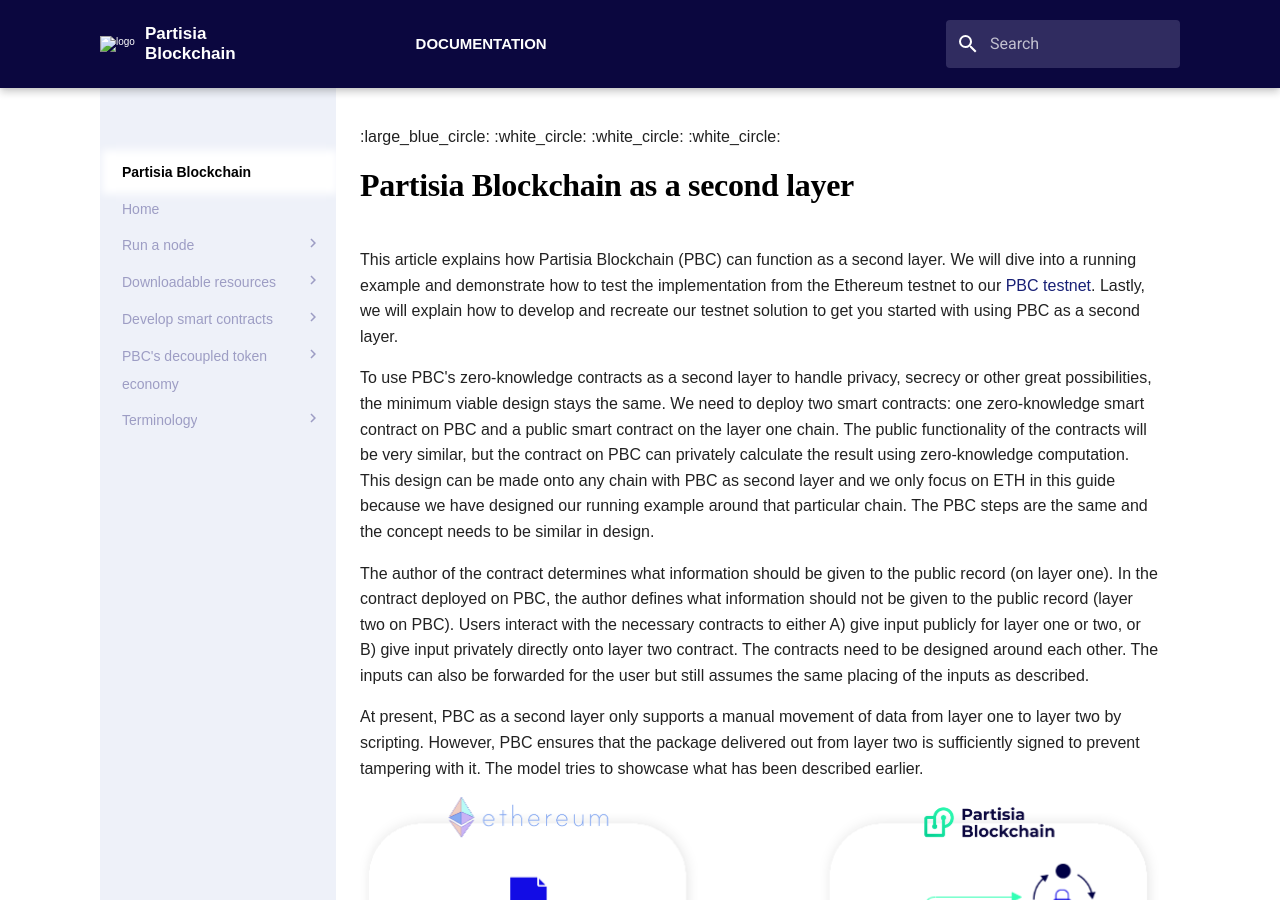
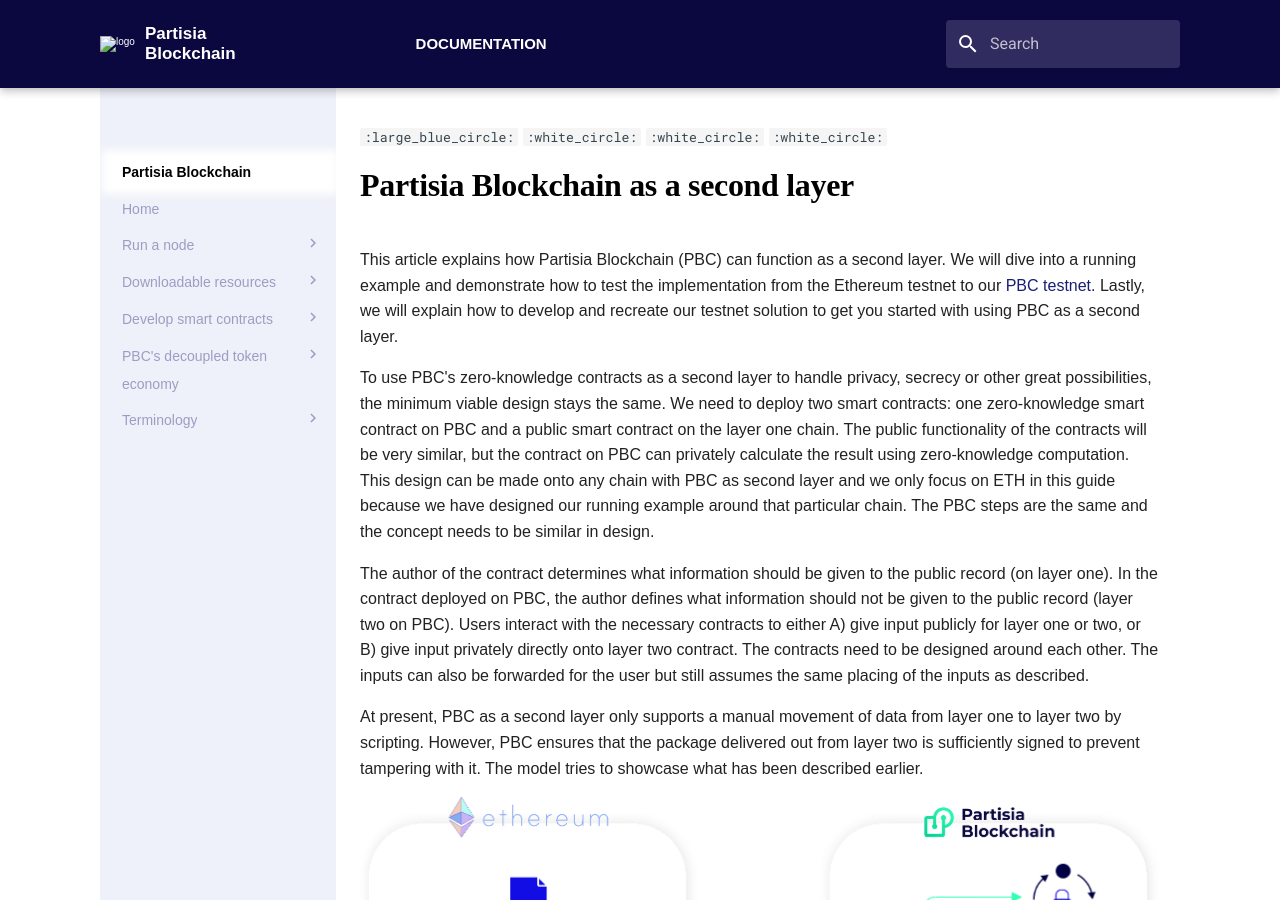
Before and after one commit to 0xSero/partisia-docs, an MkDocs documentation site: the page built from docs/PBC-as-a-second-layer/pbc-as-second-layer.md, in a window 1280 px wide and 900 px high. Built offline with MkDocs 1.6.1 and Material for MkDocs 9.7.7, drawn with Linux system fonts in a browser that asks for light colours; some web fonts are replaced; a script that is not in the unit is left out.

```diff
--- a/docs/PBC-as-a-second-layer/pbc-as-second-layer.md
+++ b/docs/PBC-as-a-second-layer/pbc-as-second-layer.md
@@ -1,4 +1,4 @@
-:large_blue_circle: :white_circle: :white_circle: :white_circle:
+`:large_blue_circle:` `:white_circle:` `:white_circle:` `:white_circle:`
 # Partisia Blockchain as a second layer
 
 This article explains how Partisia Blockchain (PBC) can function as a second layer. We will dive into a running example and demonstrate how to test the implementation from the Ethereum testnet to our [PBC testnet](../testnet.md). Lastly, we will explain how to develop and recreate our testnet solution to get you started with using PBC as a second layer.
```
